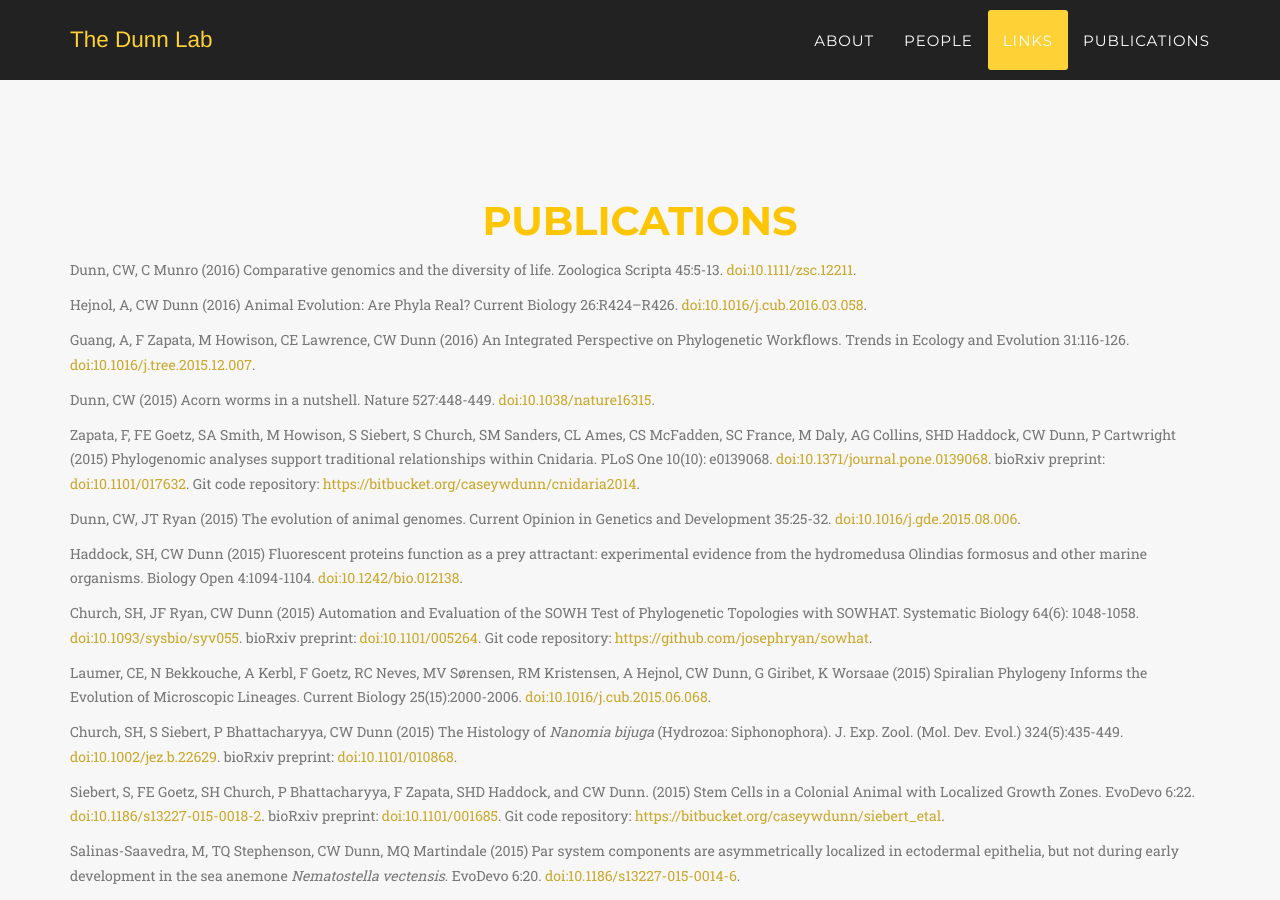
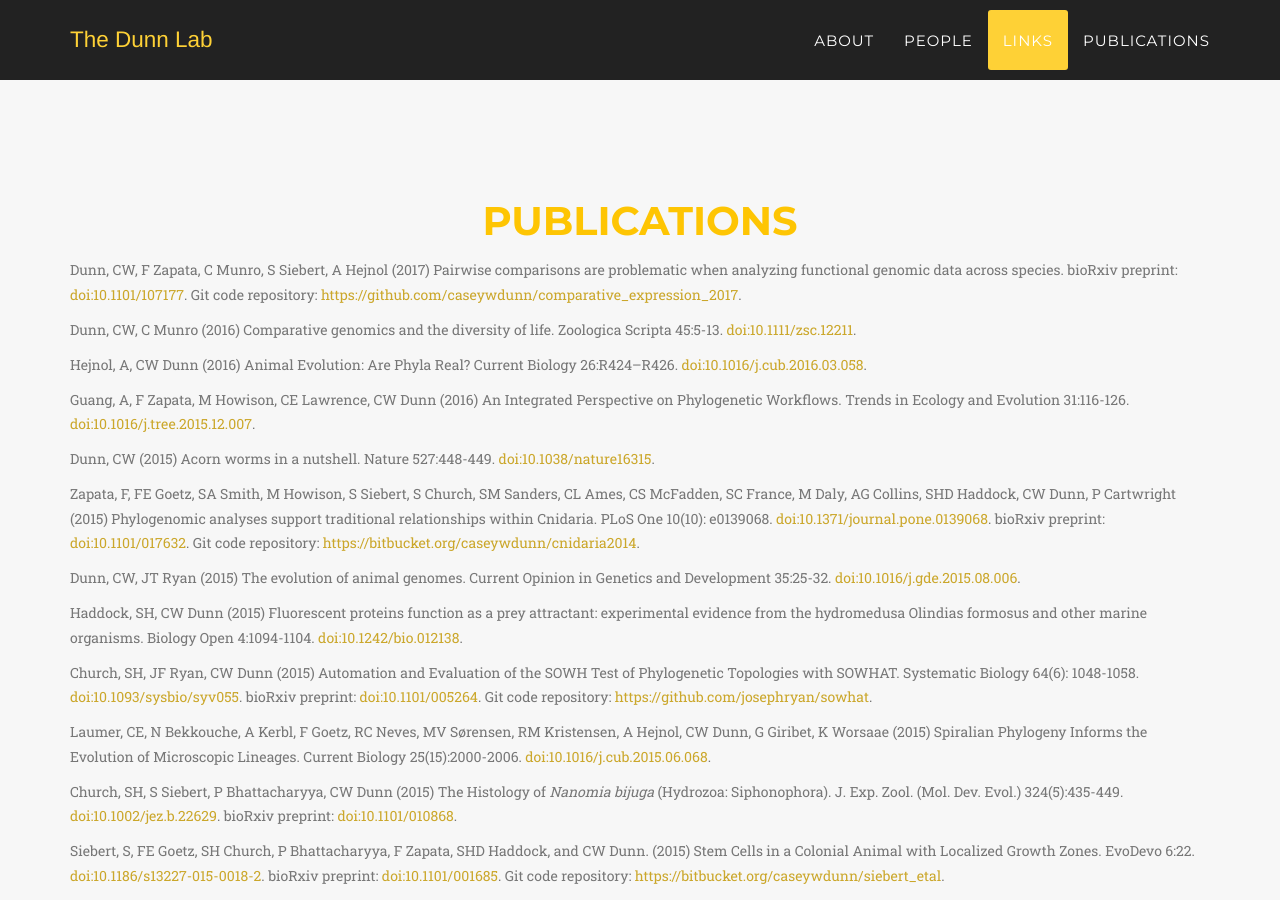
Before and after one commit to caseywdunn/caseywdunn.github.io, a Jekyll site: the page built from index.html, in a window 1280 px wide and 900 px high, scrolled down 7831 px. Built offline with Jekyll 4.4.1, drawn with Linux system fonts in a browser that asks for light colours; some web fonts are replaced.

Commit message:
added preprint

```diff
--- a/_includes/publications.html
+++ b/_includes/publications.html
@@ -6,6 +6,11 @@
                     <h2 class="section-heading">Publications</h2>
                 </div>
             </div>
+
+<div class="box"><div class="box-title"></div><div class="box-body">
+	<p class="text-muted"> Dunn, CW, F Zapata, C Munro, S Siebert, A Hejnol (2017) Pairwise comparisons are problematic when analyzing functional genomic data across species. bioRxiv preprint: <a href="https://doi.org/10.1101/107177">doi:10.1101/107177</a>. Git code repository: <a href="https://github.com/caseywdunn/comparative_expression_2017">https://github.com/caseywdunn/comparative_expression_2017</a>. </p>
+</div><div class="box-footer"> </div></div>
+
 
 <div class="box"><div class="box-title"></div><div class="box-body">
 	<p class="text-muted"> Dunn, CW, C Munro (2016) Comparative genomics and the diversity of life. Zoologica Scripta 45:5-13. <a href="http://dx.doi.org/10.1111/zsc.12211">doi:10.1111/zsc.12211</a>. </p>
```
